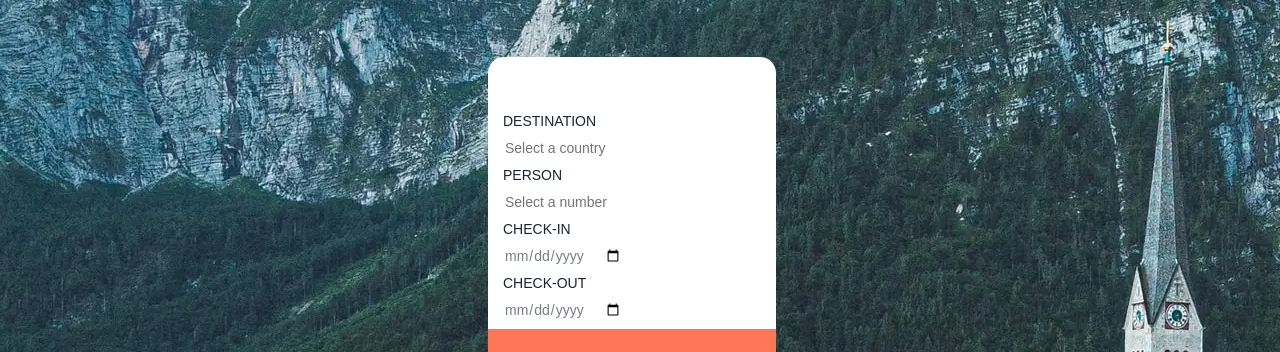
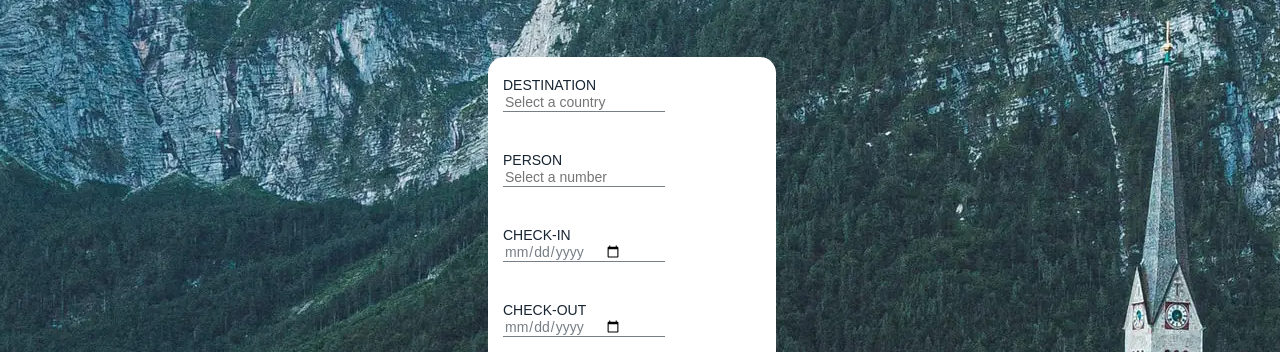
Before and after one commit to alexnavter/202301-w1chwe-alex-navarro-david-botello, a website built with Parcel: page src/index.html in a window 1280 px wide. Shown: the part 235-587 px from the top of the page. Built offline with nearby package versions, Linux system fonts and the light colour scheme; files whose address does not match are found by name.

Commit message:
add bottom line to input and gap in container

```diff
--- a/src/index.html
+++ b/src/index.html
@@ -30,18 +30,24 @@
       <section class="booking">
 
         <form class="booking__form" action="">
+          <div>
             <label class="booking__form form-text" for="destination">Destination</label>
             <input class="booking__form form-input" placeholder="Select a country" type="text" name="country"
               id="country">
+          </div>
+          <div>
             <label class="booking__form form-text" for="destination">Person</label>
-          <input class="booking__form form-input" placeholder="Select a number" type="text" name="country" id="country">
+            <input class="booking__form form-input" placeholder="Select a number" type="text" name="country"
+              id="country">
+          </div>
+          <div>
             <label class="booking__form form-text" for="destination">Check-in</label>
-          <input class="booking__form form-input" placeholder="Select a country" type="date" name="country"
-            id="country">
+            <input class="booking__form form-input" type="date" name="country" id="country">
+          </div>
+          <div>
             <label class="booking__form form-text" for="destination">Check-out</label>
-          <input class="booking__form form-input" placeholder="Select a country" type="date" name="country"
-            id="country">
-
+            <input class="booking__form form-input" type="date" name="country" id="country">
+          </div>
 
         </form>
         <button class="booking-button">
--- a/src/sass/components/_booking.scss
+++ b/src/sass/components/_booking.scss
@@ -6,7 +6,6 @@
 
   padding: 2rem 1.5rem 0;
   width: 288px;
-  height: 565px;
 
   background-color: #fff;
   border-radius: 16px;
@@ -16,8 +15,16 @@
     align-items: flex-start;
     flex-direction: column;
     justify-content: space-between;
-    gap: 1rem;
+    gap: 4rem;
   }
+}
+
+.form-input {
+  display: flex;
+  flex-direction: row;
+  justify-content: space-between;
+  border-bottom: 1px solid #767e86;
+  width: 16.15rem;
 }
 
 .booking-button {
@@ -25,7 +32,7 @@
   align-items: center;
   justify-content: space-between;
   padding: 3rem;
-  margin-top: 1rem;
+  margin-top: 4rem;
   margin-left: -1.5rem;
   background-color: #ff7757;
   width: 288px;
```
Lines whose indentation alone changed are shown as unchanged.
